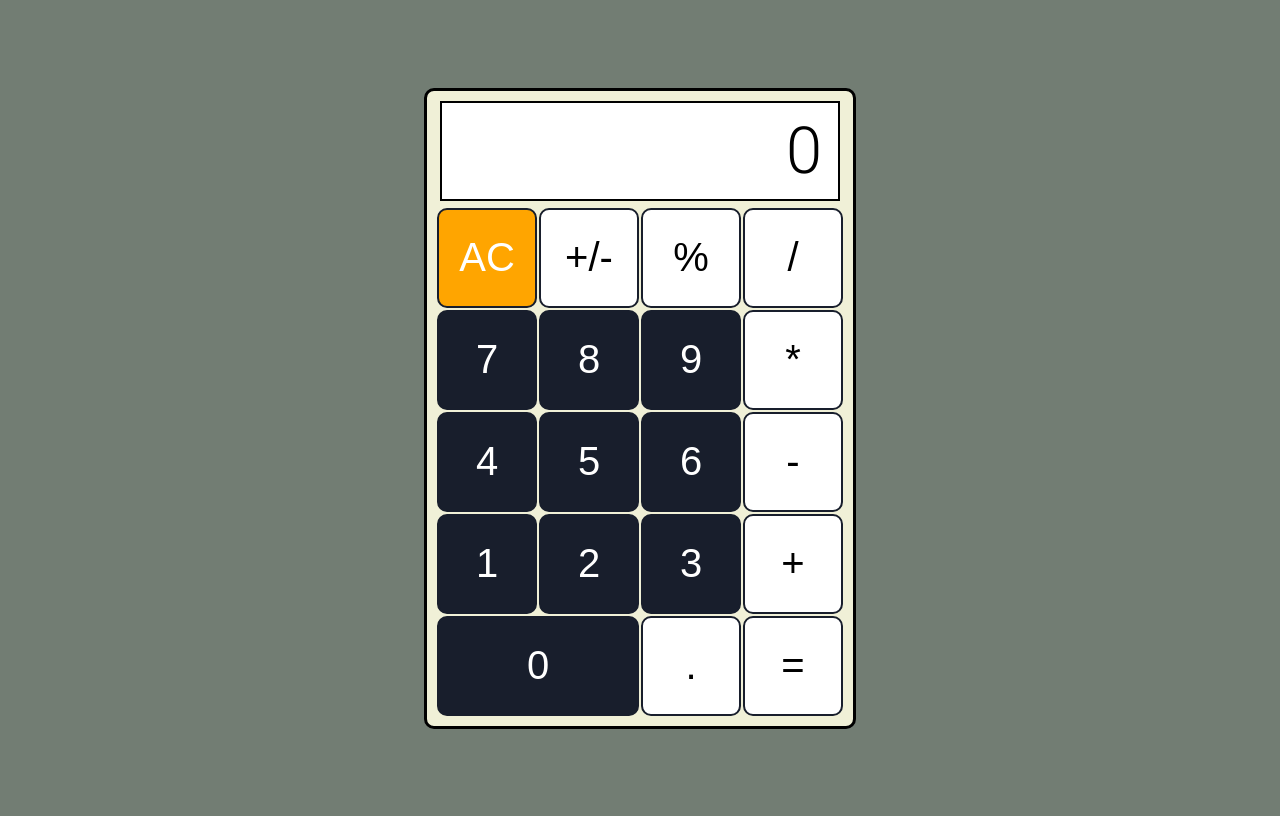
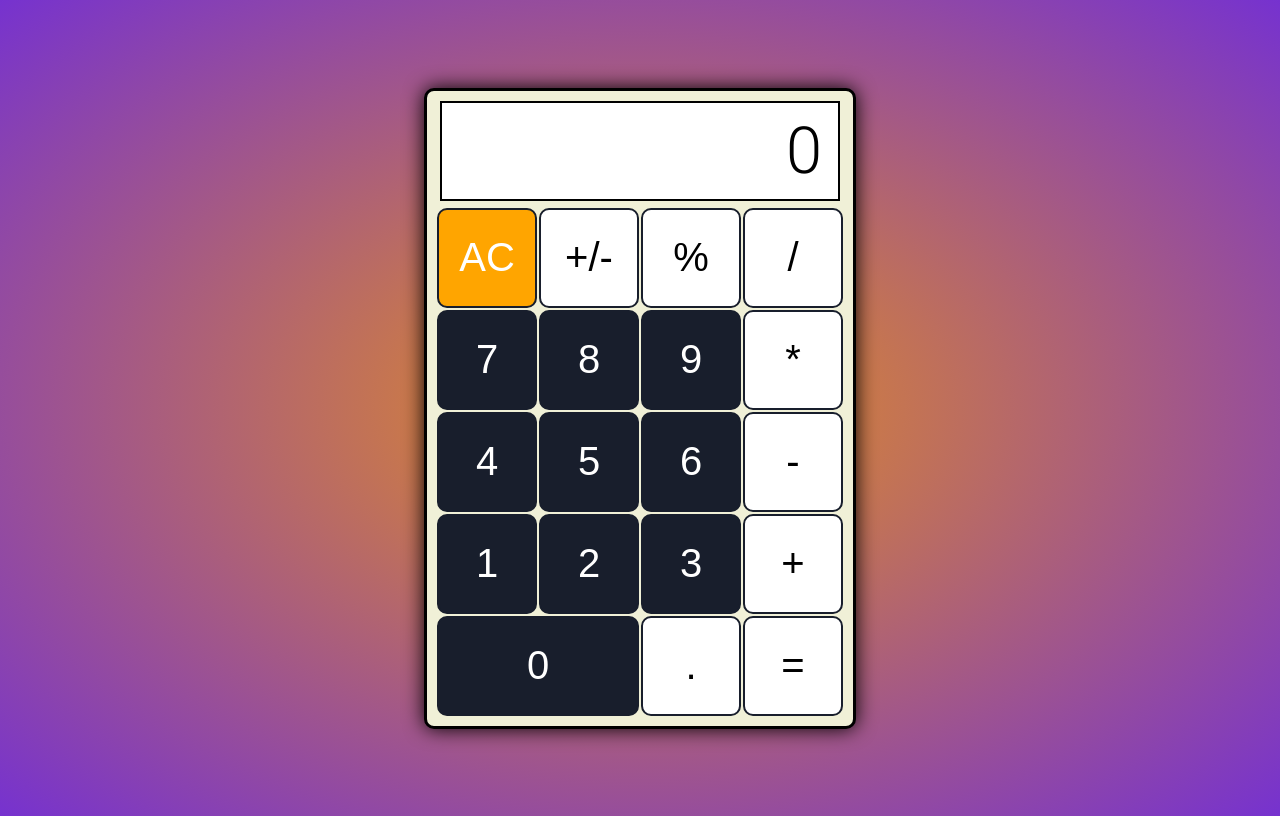
Before and after one commit to Mickelmore1/calculator, a plain HTML site: page index.html in a window 1280 px wide. Drawn offline with Linux system fonts and the light colour scheme.

Commit message:
Updated stying

```diff
--- a/style.css
+++ b/style.css
@@ -6,7 +6,7 @@ body {
     font-family: "Orbitron", Times, serif;
     font-size: 60px;
     font-weight: bold;
-    background-color: #727D73;
+    background: radial-gradient(#e48f20, #7632cf);
 }
 
 
@@ -20,6 +20,7 @@ body {
     border-color: black;
     background-color: #F0F0D7;
     border-radius: 10px;
+    box-shadow: 0px 0px 20px black;
 }
 
 #calculator-container {
```
